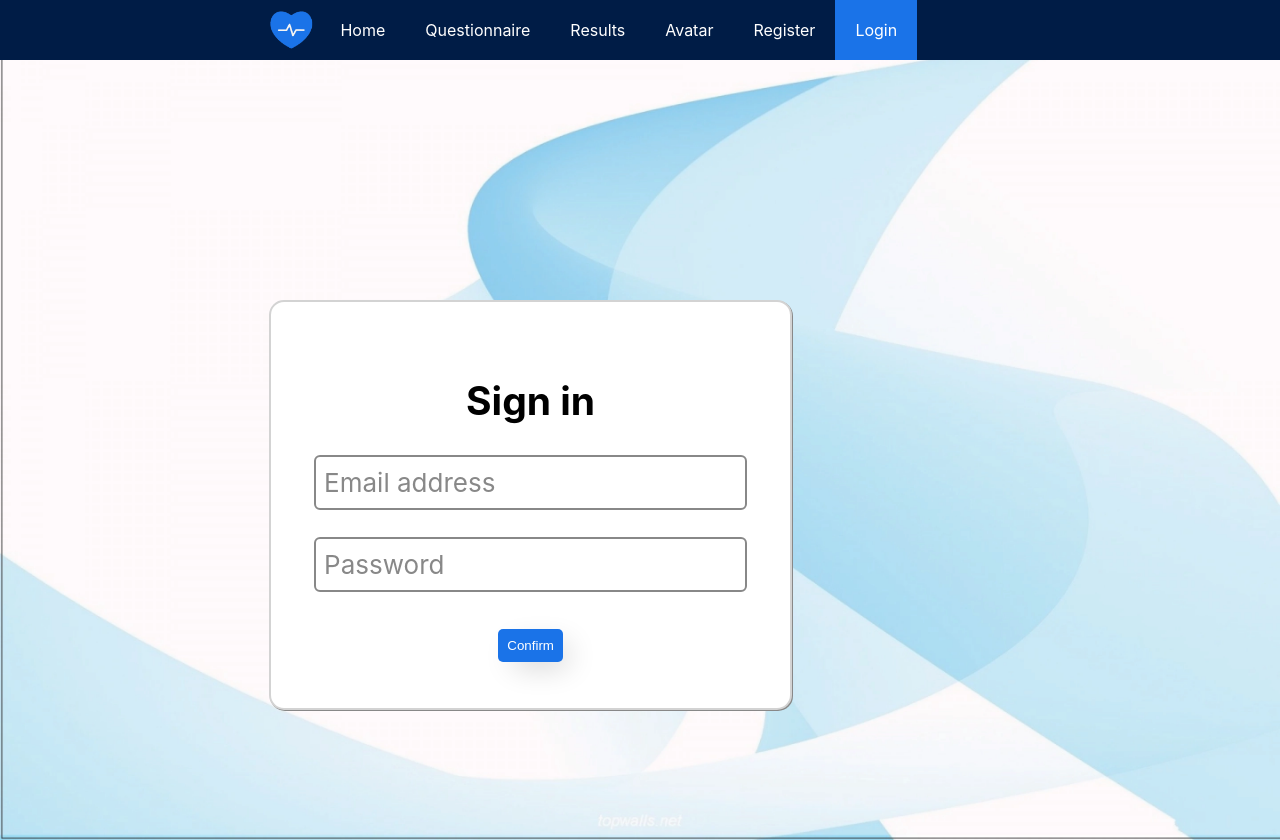
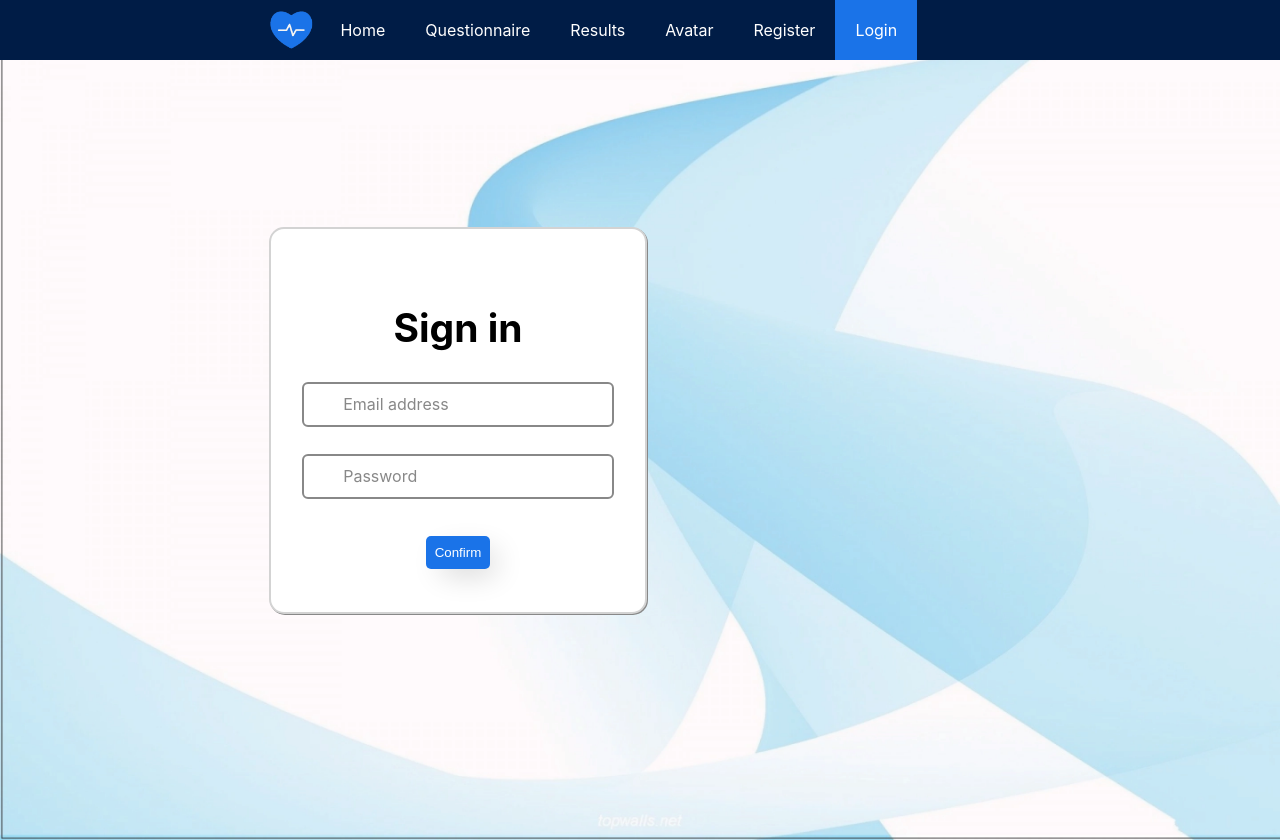
Before and after one commit to medgift/health-prevention-template, a React (Create React App) app: page /login in a window 1280 px wide. Built offline with nearby package versions, Linux system fonts and the light colour scheme; no server answers.

Commit message:
login and register css

```diff
--- a/src/App.css
+++ b/src/App.css
@@ -94,19 +94,16 @@
 
 .formInput {
     padding: 10px;
-    /*font-size: large;*/
-    /*align-content: center;
-    margin: 1.5vh;*/
-
     font: inherit;
     border: none;
     border-radius: 4px;
-    font: inherit;
+    font-size: large;
     background-color: transparent;
     outline: 2px solid #888;
 }
 
 .input-label {
+    font-size: medium;
     position: absolute;
     top: 0;
     left: 0;
@@ -296,9 +293,3 @@ input:checked + .slider:before {
 .general{
     margin-top:8%;
 }
-
-#passCheck {
-    font-size: 60%;
-    margin: 1%;
-    color: red;
-}
--- a/src/css/Login.css
+++ b/src/css/Login.css
@@ -3,8 +3,16 @@
     margin-top: 60%;
     text-align: center;
     min-height: 40vh;
+    min-width: 15vw;
     width: 100%;
     margin-left: 0;
     padding:10%;
     background-color: white;
+    align-content: center;
 }
+
+.input-label {
+    text-align: center;
+    align-self: center;
+    margin-left: 10%;
+}
```
